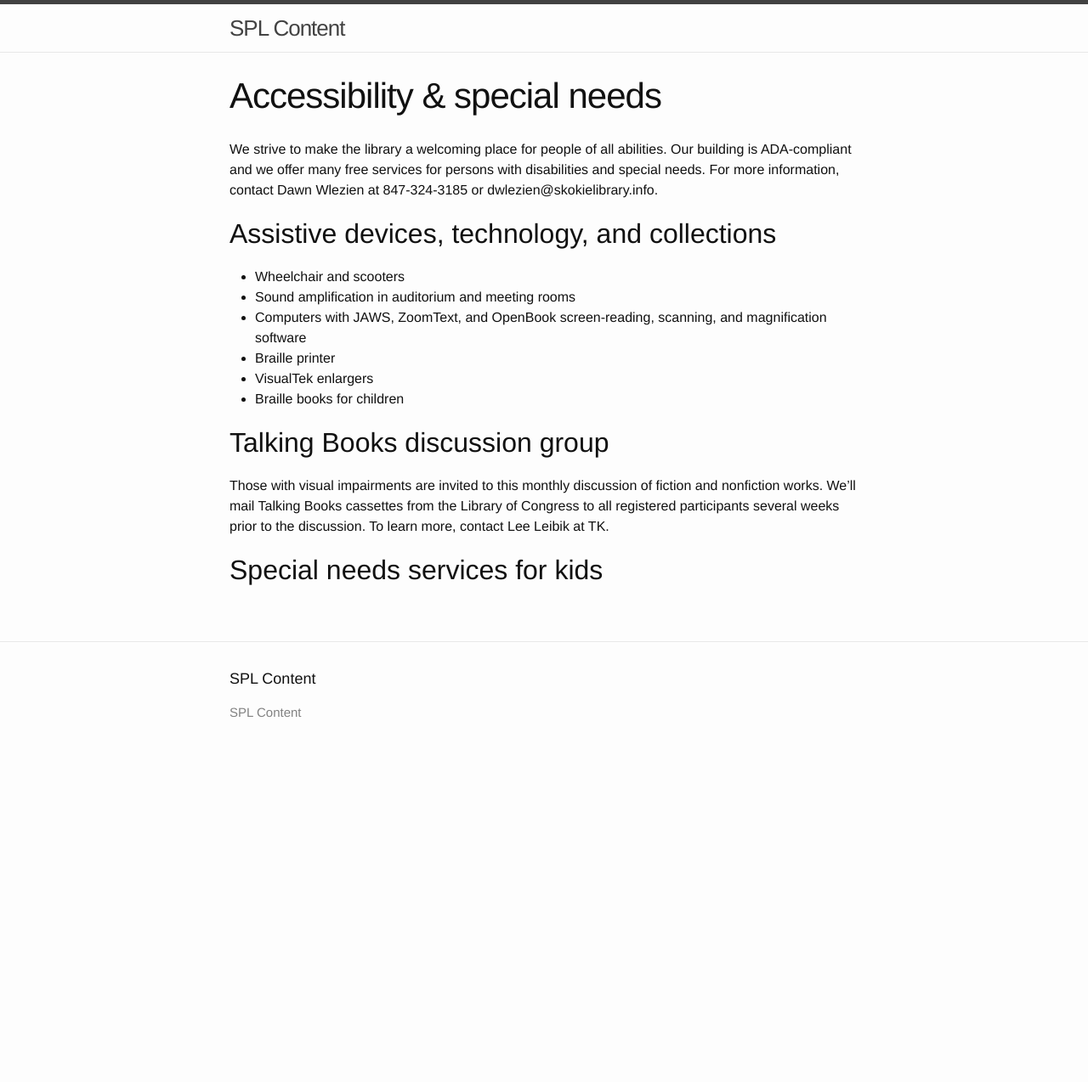
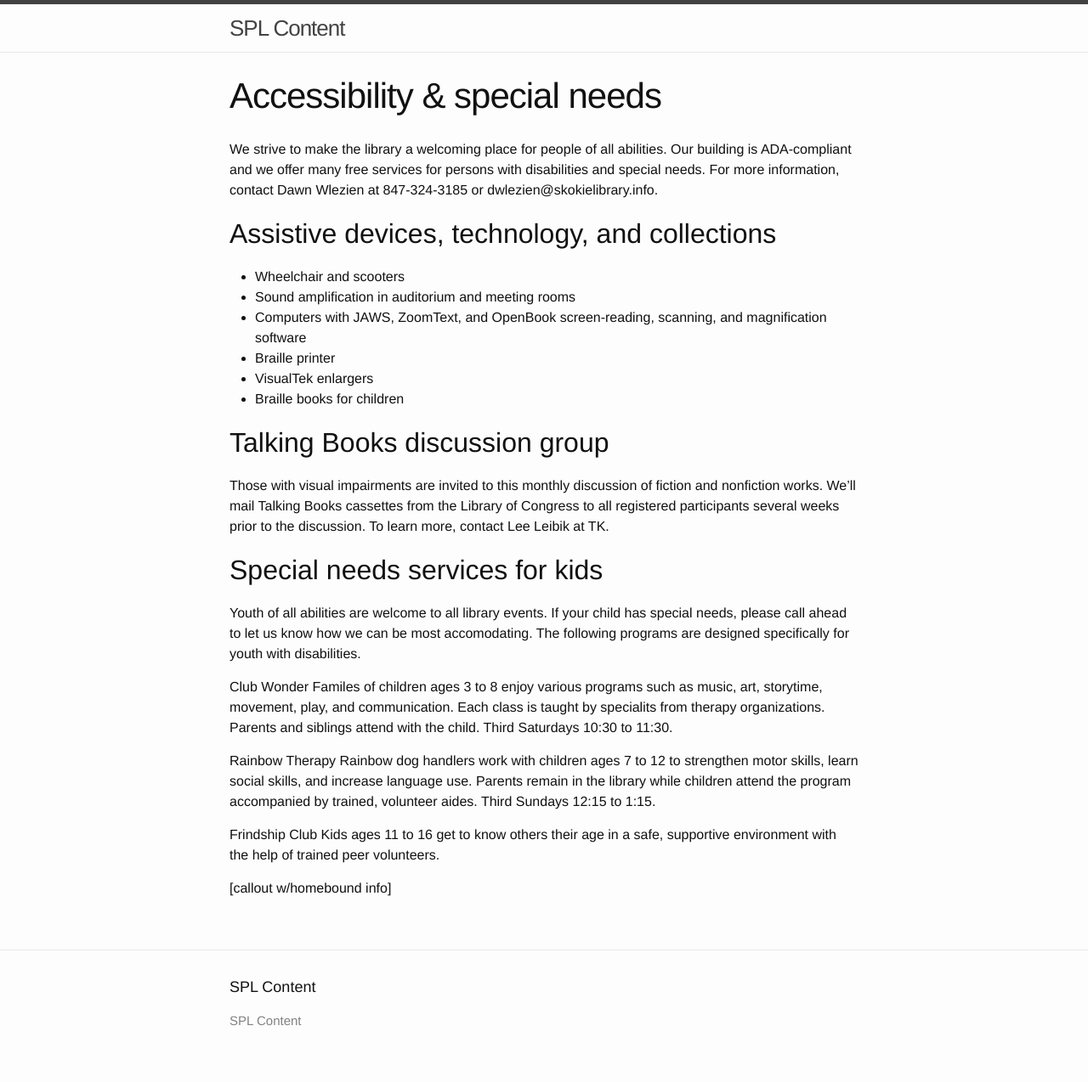
Before and after one commit to skokielibrary/spl-content, a Jekyll site: the page built from _content/annabelle/services--accessibility-special-needs.markdown, in a window 1280 px wide. Shown: the whole page at 85% size. Built offline with Jekyll 4.4.1, drawn with Linux system fonts in a browser that asks for light colours; before the commit the page ends 911 px from its top, so only the background shows below that.

Commit message:
Updated services--accessibility-special-needs.markdown

```diff
--- a/_content/annabelle/services--accessibility-special-needs.markdown
+++ b/_content/annabelle/services--accessibility-special-needs.markdown
@@ -18,3 +18,15 @@ We strive to make the library a welcoming place for people of all abilities. Our
 Those with visual impairments are invited to this monthly discussion of fiction and nonfiction works. We'll mail Talking Books cassettes from the Library of Congress to all registered participants several weeks prior to the discussion. To learn more, contact Lee Leibik at TK.
 
 ##Special needs services for kids
+Youth of all abilities are welcome to all library events. If your child has special needs, please call ahead to let us know how we can be most accomodating. The following programs are designed specifically for youth with disabilities.
+
+Club Wonder
+Familes of children ages 3 to 8 enjoy various programs such as music, art, storytime, movement, play, and communication. Each class is taught by specialits from therapy organizations. Parents and siblings attend with the child. Third Saturdays 10:30 to 11:30.
+
+Rainbow Therapy
+Rainbow dog handlers work with children ages 7 to 12 to strengthen motor skills, learn social skills, and increase language use. Parents remain in the library while children attend the program accompanied by trained, volunteer aides. Third Sundays 12:15 to 1:15.
+
+Frindship Club
+Kids ages 11 to 16 get to know others their age in a safe, supportive environment with the help of trained peer volunteers.
+
+[callout w/homebound info]
```
